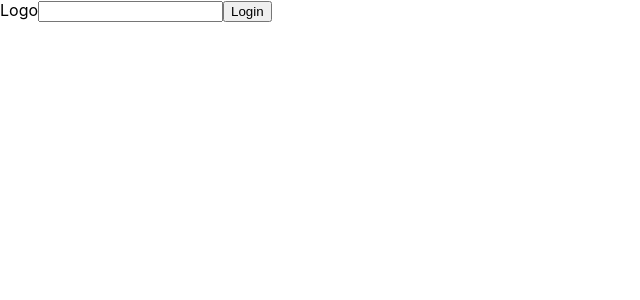
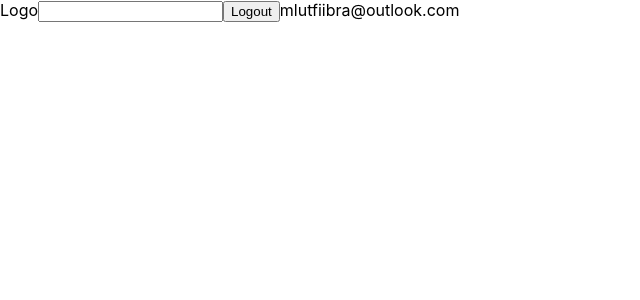
Before and after one commit to mulutbrah/playground-react, a React (Create React App) app: page / in a window 1280 px wide. Both pictures are taken after a click on the button "Login". Shown: the top 300 px of the page, without its empty margins (0-640 px from the left). Built offline with nearby package versions, Linux system fonts and the light colour scheme.

Commit message:
Toggle user

```diff
--- a/src/components/Header/index.js
+++ b/src/components/Header/index.js
@@ -5,10 +5,9 @@ import { AuthContext } from "contexts/AuthContext";
 import "./style.scss";
 
 function Header() {
-  const { authenticated, userAuthenticated } = useContext(AuthContext);
-
-  console.log("context: ", authenticated);
-  console.log("context: ", userAuthenticated);
+  const { authenticated, userAuthenticated, login, logout } = useContext(
+    AuthContext
+  );
 
   return (
     <header className="ml-header">
@@ -17,8 +16,13 @@ function Header() {
         <input type="search" />
       </div>
       <div>
-        <button>Login</button>
+        {authenticated ? (
+          <button onClick={logout}>Logout</button>
+        ) : (
+          <button onClick={login}>Login</button>
+        )}
       </div>
+      {authenticated && <span>{userAuthenticated.email}</span>}
     </header>
   );
 }
--- a/src/contexts/AuthContext.js
+++ b/src/contexts/AuthContext.js
@@ -11,9 +11,22 @@ class AuthContextProvider extends React.Component {
     }
   };
 
+  login = () => {
+    console.log("login");
+    this.setState({ authenticated: true });
+  };
+
+  logout = () => {
+    console.log("login");
+
+    this.setState({ authenticated: false });
+  };
+
   render() {
     return (
-      <AuthContext.Provider value={{ ...this.state }}>
+      <AuthContext.Provider
+        value={{ ...this.state, login: this.login, logout: this.logout }}
+      >
         {this.props.children}
       </AuthContext.Provider>
     );
```
